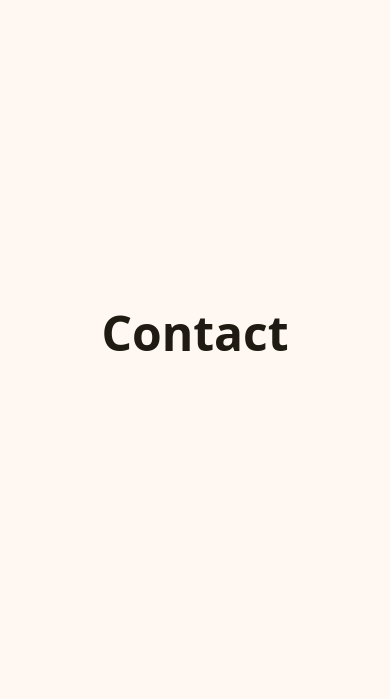
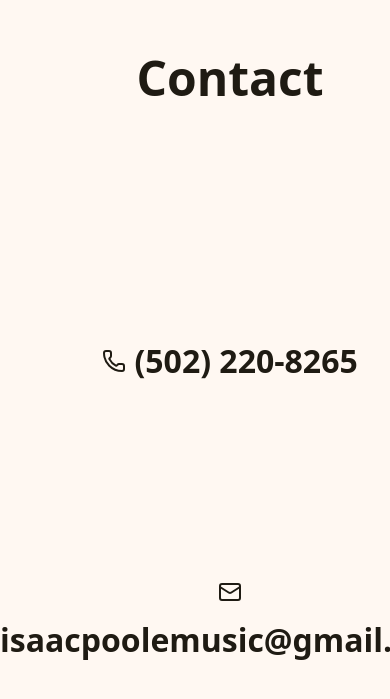
Before and after one commit to isfopo/about, a React (Vite) app: page / in a window 390 px wide. Shown: the part 2691-3390 px from the top of the page. Built offline with nearby package versions, Linux system fonts and the light colour scheme.

Commit message:
✨ feat(contact): enhance contact section with detailed info
- add contact details (phone and email) to App component
- create ContactIcons component to display icons for contact methods
- update ContactSection to accept and display contact props with icons

```diff
--- a/src/App.tsx
+++ b/src/App.tsx
@@ -2,7 +2,7 @@ import "./App.css";
 import { Header } from "components/Header";
 import { SocialPlatformLink } from "components/Header/Socials";
 import { AboutSection } from "components/Section/AboutSection";
-import { ContactSection } from "components/Section/ContactSection";
+import { Contact, ContactSection } from "components/Section/ContactSection";
 import { Project, ProjectsSection } from "components/Section/ProjectsSection";
 import { SkillsSection } from "components/Section/SkillsSection";
 import { SkillProps } from "components/Section/SkillsSection/Skill";
@@ -83,6 +83,11 @@ const projects: Project[] = [
   },
 ];
 
+const contact: Contact = {
+  phone: "(502) 220-8265",
+  email: "isaacpoolemusic@gmail.com",
+};
+
 function App() {
   return (
     <>
@@ -90,7 +95,7 @@ function App() {
       <AboutSection name={name} tag={tag} about={about} />
       <SkillsSection skills={skills} />
       <ProjectsSection projects={projects} />
-      <ContactSection />
+      <ContactSection {...contact} />
     </>
   );
 }
--- /dev/null
+++ b/src/components/Section/ContactSection/ContactIcons.tsx
@@ -0,0 +1,6 @@
+import { Phone, Mail } from "lucide-react";
+
+export const ContactIcons = {
+  phone: <Phone />,
+  email: <Mail />,
+};
--- a/src/components/Section/ContactSection/index.tsx
+++ b/src/components/Section/ContactSection/index.tsx
@@ -1,9 +1,22 @@
 import { Section } from "components/Section";
+import { Contact } from "lucide-react";
+import { ContactIcons } from "./ContactIcons";
 
-export const ContactSection = () => {
+export interface Contact {
+  phone: `(${string}) ${string}-${string}`;
+  email: `${string}@${string}.${string}`;
+}
+
+export const ContactSection = (contact: Contact) => {
   return (
     <Section subject="contact">
       <h1>Contact</h1>
+      {Object.keys(contact).map((key) => (
+        <div key={key}>
+          {ContactIcons[key as keyof Contact]}{" "}
+          <span>{contact[key as keyof Contact]}</span>
+        </div>
+      ))}
     </Section>
   );
 };
```
